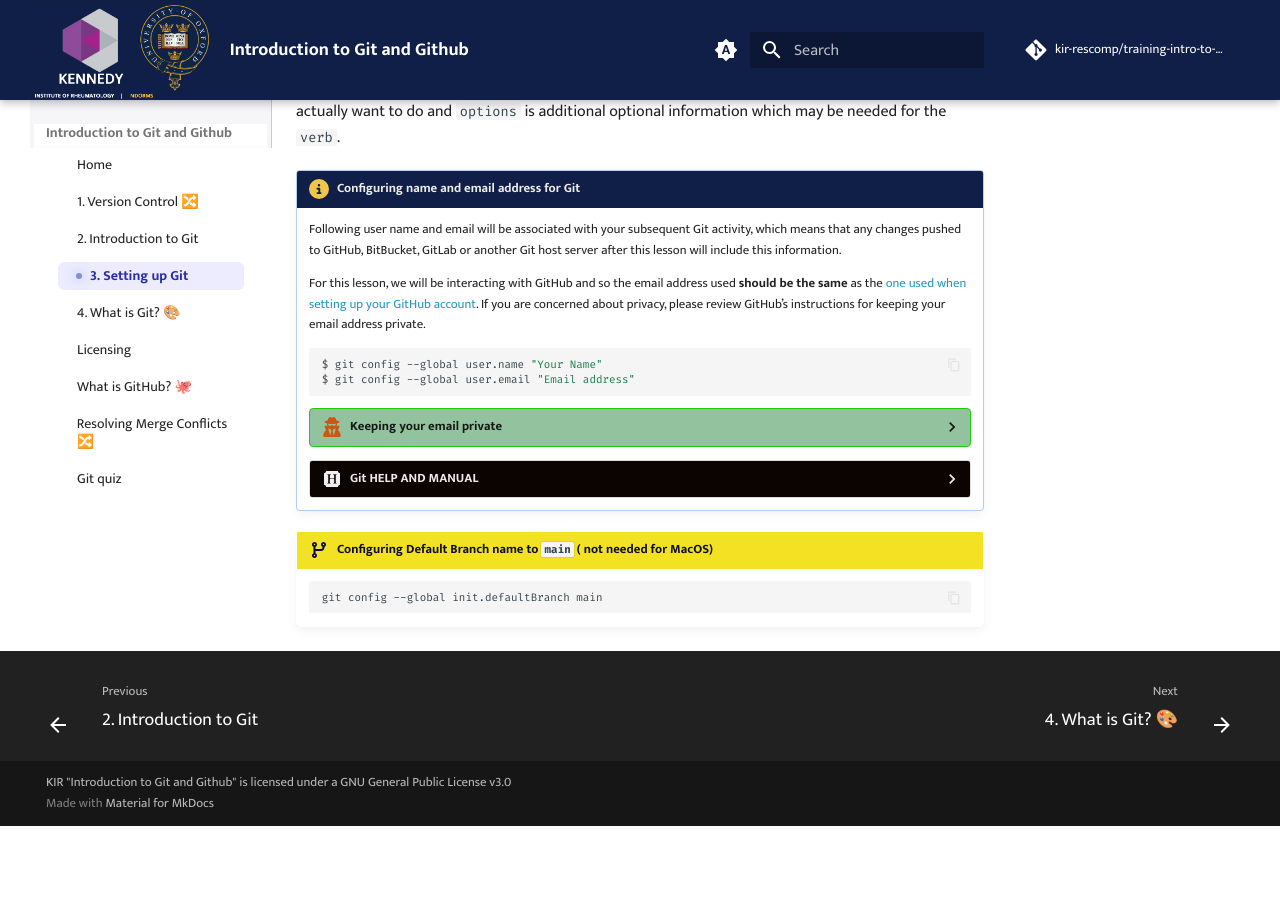
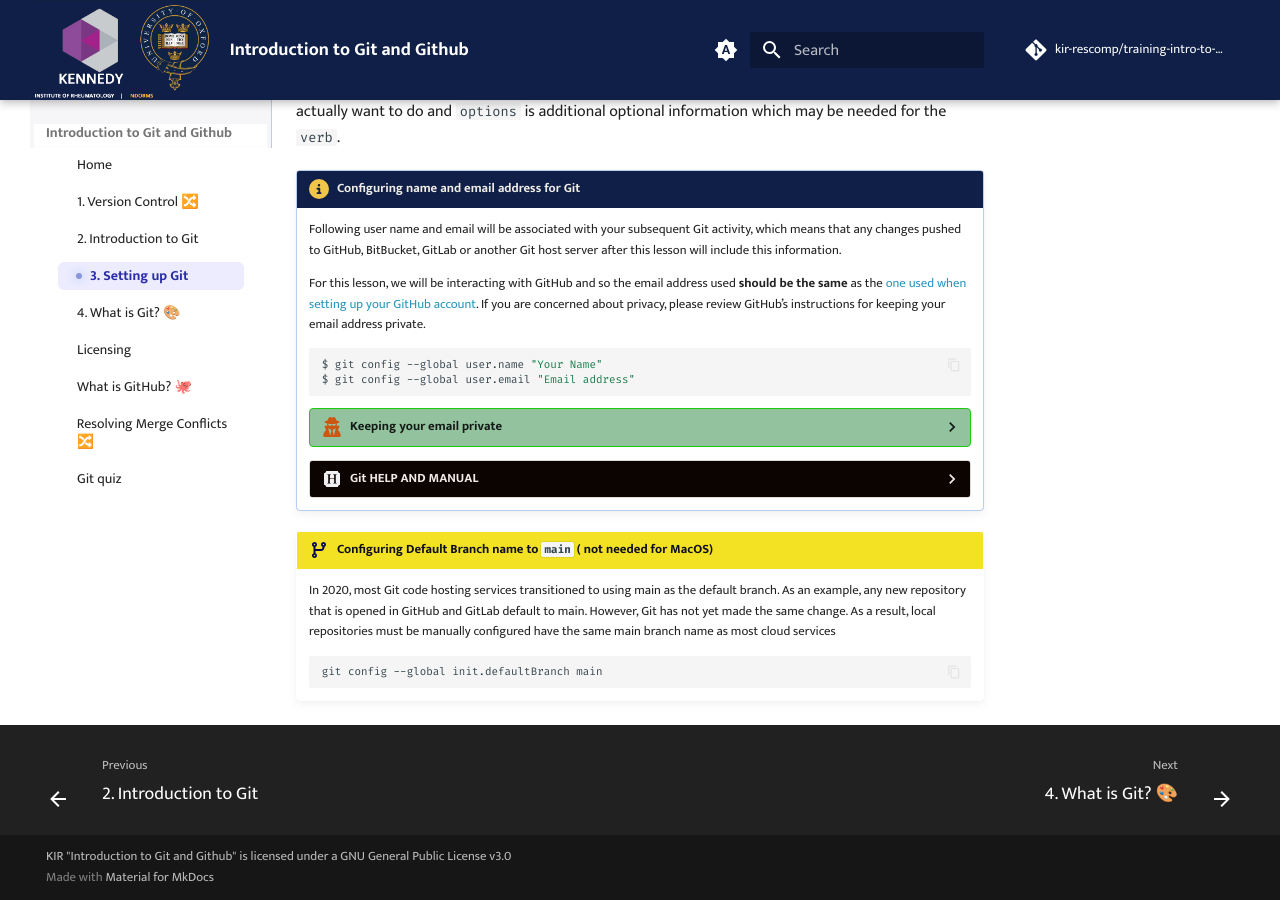
Before and after one commit to kir-rescomp/training-intro-to-git-github, an MkDocs documentation site: the page built from docs/3.setting_up_git.md, in a window 1280 px wide and 900 px high, scrolled down 746 px. Built offline with MkDocs 1.6.1 and Material for MkDocs 9.7.7, drawn with Linux system fonts in a browser that asks for light colours; comment, search, counter and statistics services are not loaded; before the commit the page ends 1572 px from its top, so only the background shows below that.

Commit message:
add a note on default branch being configured as main

````diff
--- a/docs/3.setting_up_git.md
+++ b/docs/3.setting_up_git.md
@@ -44,6 +44,9 @@
         ```
 
 !!! code-branch "Configuring Default Branch name to `main`  ( not needed for MacOS)"
+
+    In 2020, most Git code hosting services transitioned to using main as the default branch. As an example, any new repository that is opened in GitHub and GitLab default to main. However, Git has not yet made the same change. As a result, local repositories must be manually configured have the same main branch name as most cloud services
+
     ```bash
     git config --global init.defaultBranch main
     ```
````
